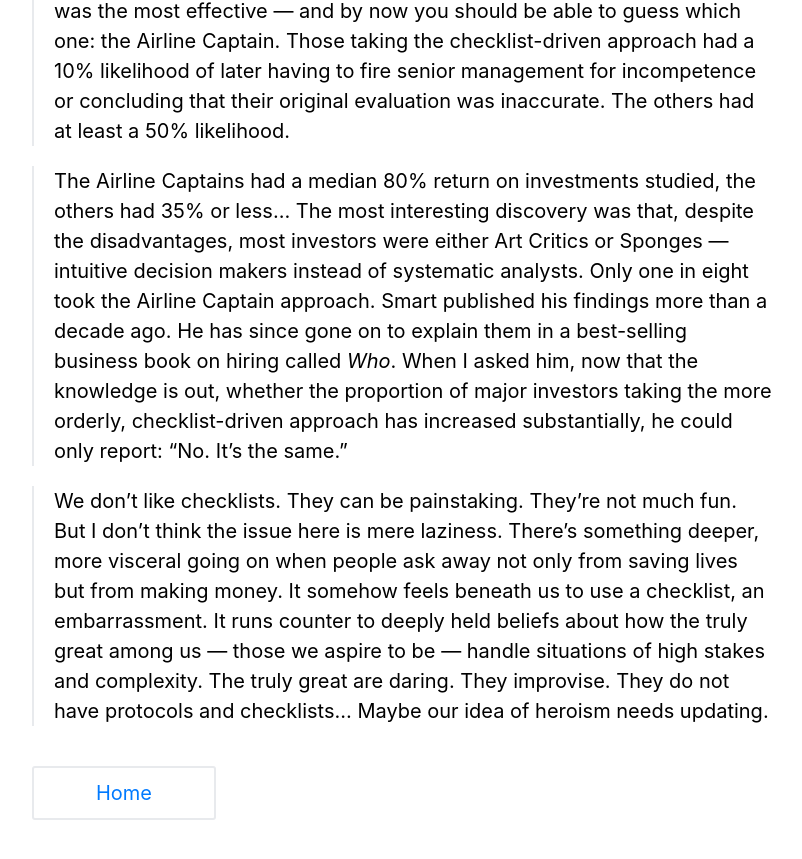
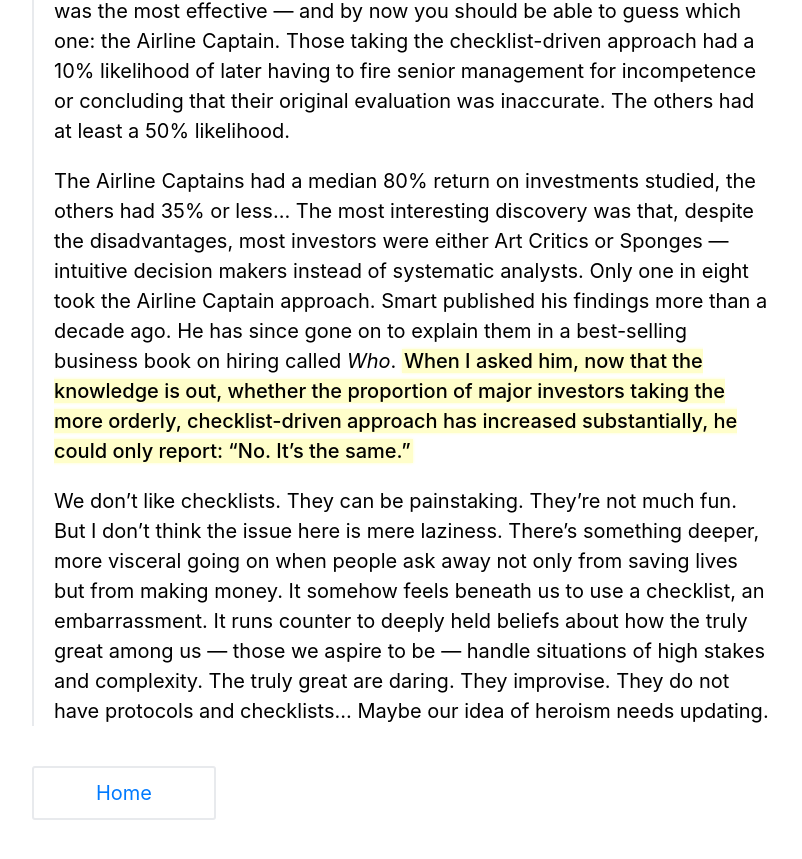
Before and after one commit to zachwill/blog, a Jekyll site: the page built from _posts/2017-01-29-checklist-manifesto.md, in a window 1280 px wide and 900 px high, scrolled down 1569 px. Shown: the top 859 px of the window, without its empty margins (238-1040 px from the left). Built offline with Jekyll 4.4.1, drawn with Linux system fonts in a browser that asks for light colours.

Commit message:
Minor nitpicks

```diff
--- a/_posts/2017-01-29-checklist-manifesto.md
+++ b/_posts/2017-01-29-checklist-manifesto.md
@@ -14,7 +14,7 @@
 > multimillion-dollar investments in unproven start-up companies. Their work is
 > quite unlike that of money managers, who invest in established companies with
 > track records and public financial statements one can analyze.
-
+>
 > Smart specifically studied how such people made their most difficult decision
 > in judging whether to give an entrepreneur money. You would think that this
 > would be whether the entrepreneur’s idea is actually a good one. But finding a
@@ -24,48 +24,48 @@
 > among technical people and problems alike, and stick with the effort for years
 > on end without getting distracted or going insane. Such people are rare and
 > extremely hard to spot.
-
+>
 > Smart identified a half dozen different ways the venture capitalists decided
-> they’d found such an entrepreneur. __Art Critics__ assessed entrepreneurs
+> they’d found such an entrepreneur. _Art Critics_ assessed entrepreneurs
 > almost at a glance, the way an art critic can asses the quality of a painting
-> — intuitively and based on long experience. __Sponges__ took more time
+> — intuitively and based on long experience. _Sponges_ took more time
 > gathering information about their targets, soaking up whatever they could from
 > interviews, on-site visits, references, and the like. Then they went with
 > whatever their guts told them. One such investor told Smart, he did “due
 > diligence by mucking around.”
-
-> The __Prosecutors__ interrogated entrepreneurs aggressively, testing them with
+>
+> The _Prosecutors_ interrogated entrepreneurs aggressively, testing them with
 > challenging questions about their knowledge and how they would handle random
-> hypothetical situations. __Suitors__ focused more on wooing people than on
-> evaluating them. __Terminators__ saw the whole effort as doomed to failure and
+> hypothetical situations. _Suitors_ focused more on wooing people than on
+> evaluating them. _Terminators_ saw the whole effort as doomed to failure and
 > skipped the evaluation part. They simply bought what they thought were the
 > best ideas, fired entrepreneurs they found to be incompetent, and hired
 > replacements.
-
-> Then there were investors Smart called __Airline Captains__. They took a
+>
+> Then there were investors Smart called _Airline Captains_. They took a
 > methodical, checklist-driven approach to their task. Studying past mistakes
 > and lessons from others in the field, they built formal checks into their
 > process. They forced themselves to be disciplined and not to skip steps, even
 > when they found someone they “knew” intuitively was a real prospect.
-
+>
 > Smart tracked their success over time. There was no question which style was
 > the most effective — and by now you should be able to guess which one: the
 > Airline Captain. Those taking the checklist-driven approach had a 10%
 > likelihood of later having to fire senior management for incompetence or
 > concluding that their original evaluation was inaccurate. The others had at
 > least a 50% likelihood.
-
+>
 > The Airline Captains had a median 80% return on investments studied, the
 > others had 35% or less… The most interesting discovery was that, despite the
 > disadvantages, most investors were either Art Critics or Sponges — intuitive
 > decision makers instead of systematic analysts. Only one in eight took the
 > Airline Captain approach. Smart published his findings more than a decade ago.
 > He has since gone on to explain them in a best-selling business book on hiring
-> called *Who*. When I asked him, now that the knowledge is out, whether the
+> called *Who*. __When I asked him, now that the knowledge is out, whether the
 > proportion of major investors taking the more orderly, checklist-driven
-> approach has increased substantially, he could only report: “No. It’s the
-> same.”
-
+> approach has increased substantially, he could only report: "No. It’s the
+> same."__
+>
 > We don’t like checklists. They can be painstaking. They’re not much fun. But I
 > don’t think the issue here is mere laziness. There’s something deeper, more
 > visceral going on when people ask away not only from saving lives but from
```
